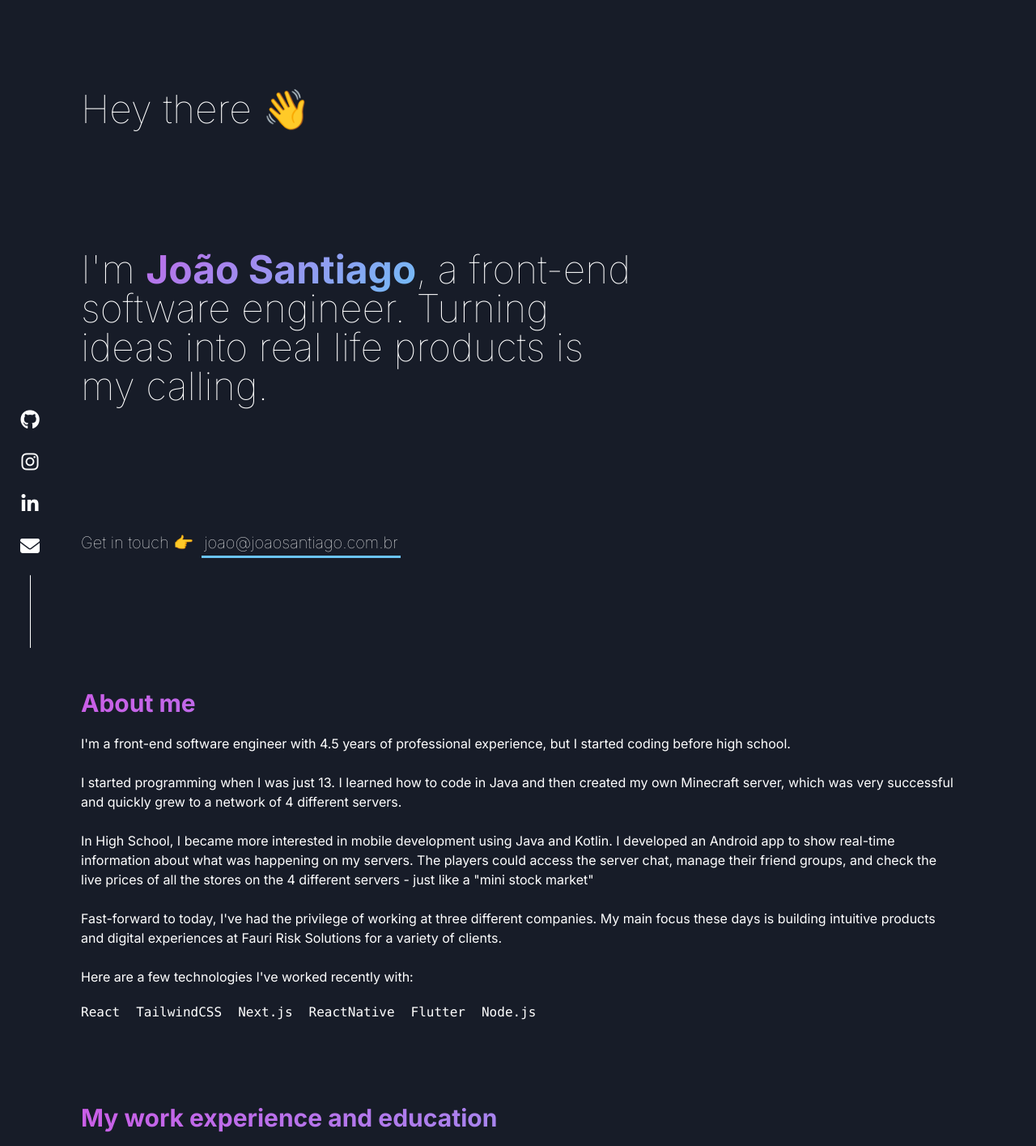
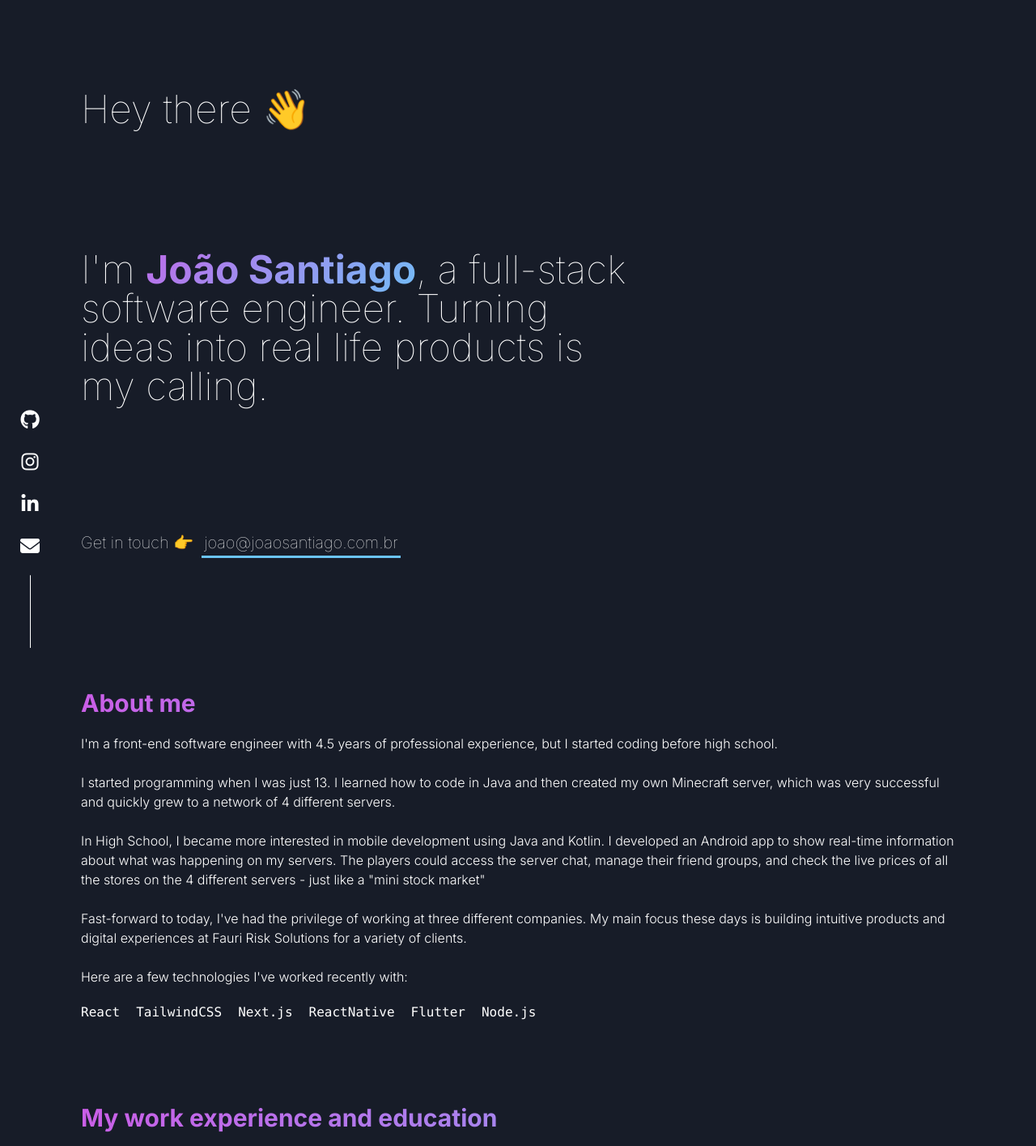
Before and after one commit to jpssantiago/portfolio, a React (Vite) app: page / in a window 1280 px wide. Shown: the top 1415 px of the page at 81% size. Built offline with nearby package versions, Linux system fonts and the light colour scheme; no server answers.

Commit message:
update: welcome section text and about section font-weight

```diff
--- a/src/sections/about-section.tsx
+++ b/src/sections/about-section.tsx
@@ -12,7 +12,7 @@ export default function AboutSection() {
     return (
         <Section name="About me">
             <p
-                className="text-text"
+                className="font-light text-text"
             >
                 I'm a front-end software engineer with 4.5 years of professional
                 experience, but I started coding before high school.
--- a/src/sections/welcome-section.tsx
+++ b/src/sections/welcome-section.tsx
@@ -3,16 +3,16 @@ import { links } from "../_data/links-data"
 export default function WelcomeSection() {
     return (
         <div className="h-screen max-w-[1440px] mx-auto py-[120px] px-[220px] large:px-[100px] tablet:px-[50px] phone:px-[50px] flex flex-col justify-center">
-            <p className="text-text text-5xl font-thin tablet:text-4xl phone:text-2xl">Hey there 👋</p>
+            <p className="text-5xl font-thin text-text tablet:text-4xl phone:text-2xl">Hey there 👋</p>
 
             <p className="text-text mt-[150px] mb-[150px] text-5xl font-thin max-w-[700px] tablet:text-4xl phone:text-3xl">
                 I'm <span className="gradient-text">João Santiago</span>, a
-                front-end software engineer. Turning ideas into real life
+                full-stack software engineer. Turning ideas into real life
                 products is my calling.
             </p>
 
             <p
-                className="text-text text-xl font-thin tablet:text-lg phone:text-sm text-start"
+                className="text-xl font-thin text-text tablet:text-lg phone:text-sm text-start"
             >
                 Get in touch 👉
                 <a href={links.email} className="animated-link">joao@joaosantiago.com.br</a>
```
